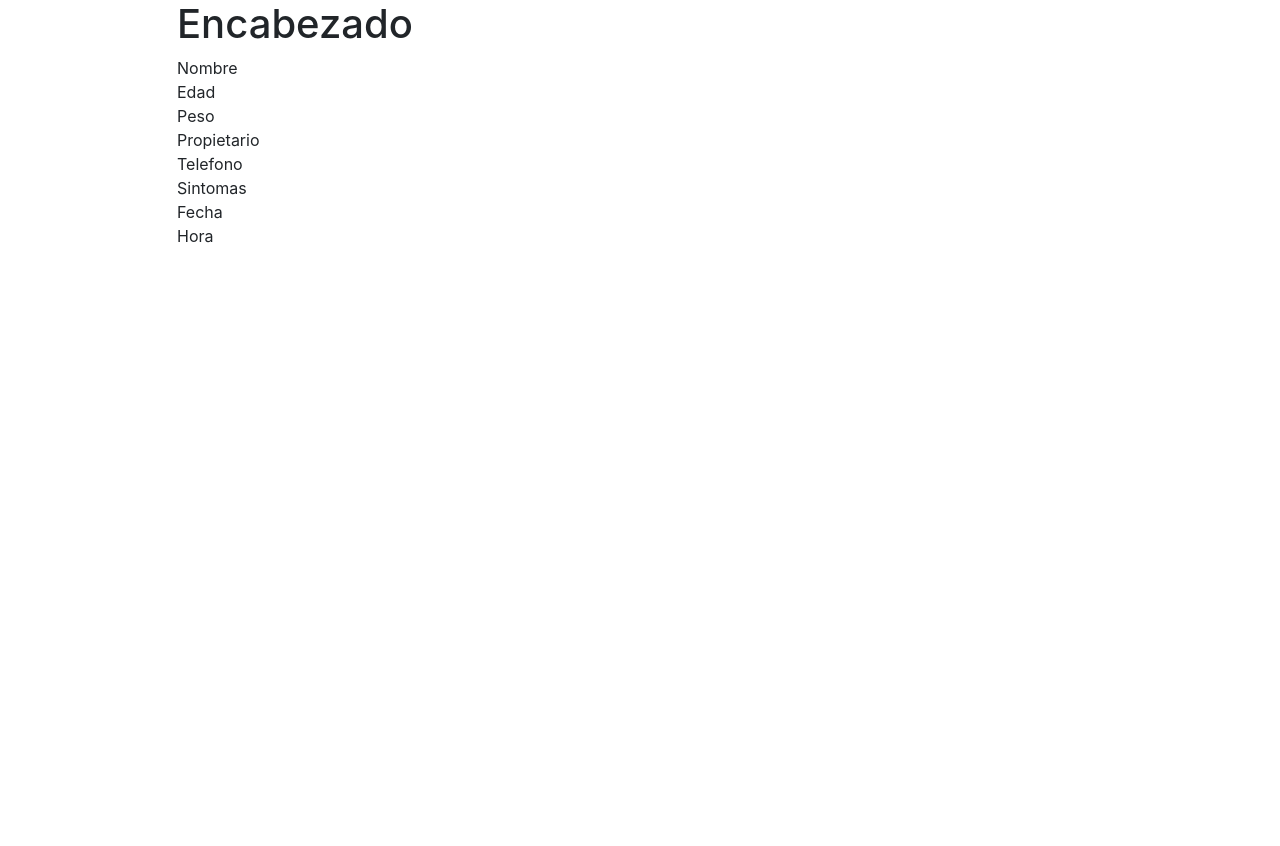
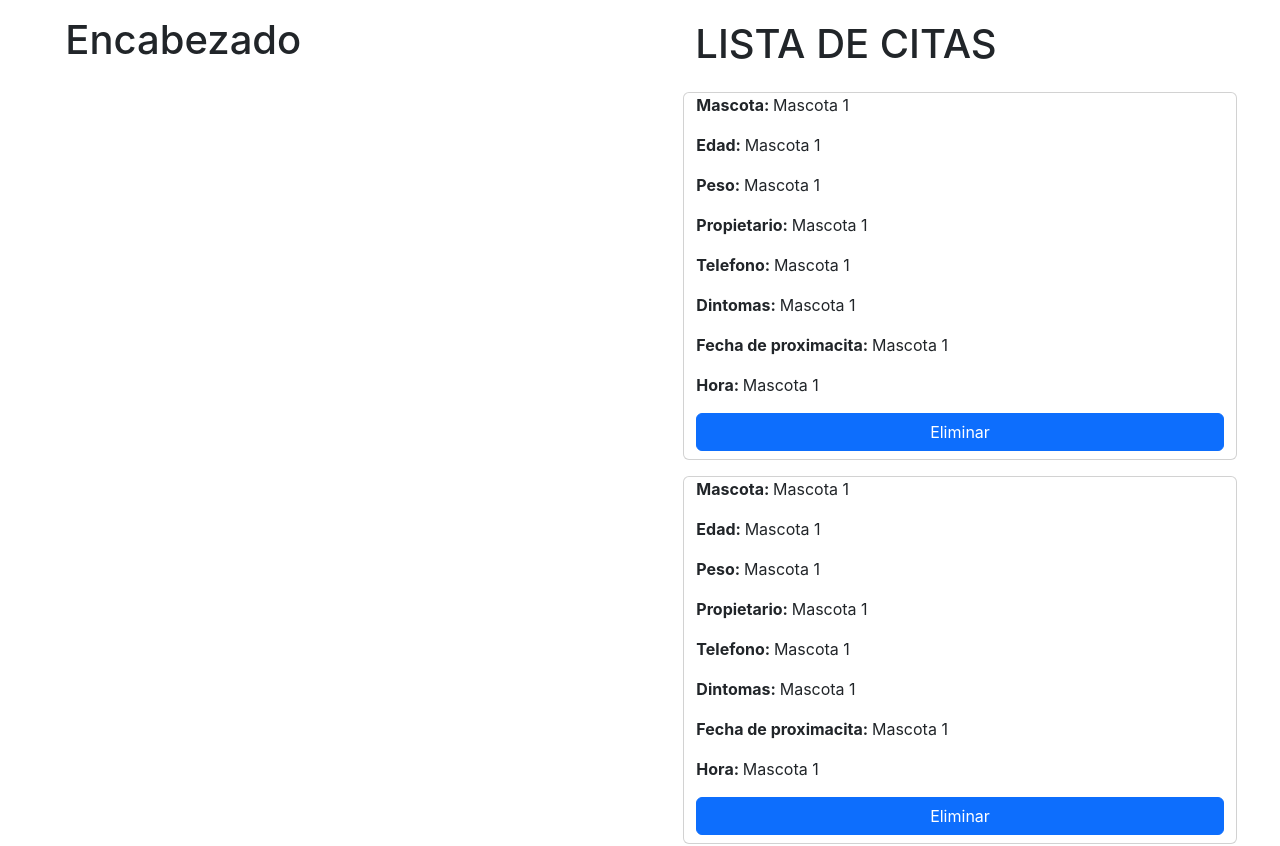
Before and after one commit to RhaFha/clinicaveterinaria, a React (Create React App) app: page / in a window 1280 px wide. Shown: the top 846 px of the page. Before the commit the page ends 800 px from the top, so only its background shows below. Built offline with nearby package versions, Linux system fonts and the light colour scheme; the HTML template or start-up script is replaced by a standard one.

Commit message:
Diseño de items de citas

```diff
--- a/src/App.js
+++ b/src/App.js
@@ -1,15 +1,60 @@
+import { useState } from "react";
+
 import Header from "./components/Header";
 import Items from "./components/Items";
 
 function App() {
 
-  const itemsd = [];
+  const [items, setItems] = useState([
+    {
+      id: 1,
+      name: 'Mascota 1',
+      age: 10,
+      weight: 2,
+      owner: 'Rafael Cerino Frias',
+      phone: '9932472145',
+      symptoms: 'asdasdasda',
+      date: '2014-08-21',
+      time: '10:41'
+  },
+  {
+    id: 2,
+    name: 'Mascota 1',
+    age: 10,
+    weight: 2,
+    owner: 'Rafael Cerino Frias',
+    phone: '9932472145',
+    symptoms: 'asdasdasda',
+    date: '2014-08-21',
+    time: '10:41'
+},
+{
+  id: 3,
+  name: 'Mascota 1',
+  age: 10,
+  weight: 2,
+  owner: 'Rafael Cerino Frias',
+  phone: '9932472145',
+  symptoms: 'asdasdasda',
+  date: '2014-08-21',
+  time: '10:41'
+}
+]);
 
   return (
-    <div className="container">
+    <div className="container-fluid mt-3">
       <div className="row justify-content-center">
-        <Header />
-        <Items />
+        <div className="col-12 col-md-6">
+          <Header />
+        </div>
+        <div className="col-12 col-md-5 g-1">
+          <div className="row mb-3">
+                  <h1>LISTA DE CITAS</h1>
+            </div>
+          <Items
+            items={items}
+          />
+        </div>
       </div>
     </div>
   );
--- /dev/null
+++ b/src/components/Item.jsx
@@ -0,0 +1,28 @@
+import React from 'react'
+
+const Item = (item) => {
+
+    let {id, name} = item.item;
+  return (
+    <div className="row mb-3" key={id}>
+    <div className="card" >
+            <p className="card-text"> <span className="fw-bold">Mascota: </span> {name}</p>
+            <p className="card-text"> <span className="fw-bold">Edad: </span>  {name}</p>
+            <p className="card-text"> <span className="fw-bold">Peso: </span>   {name}</p>
+            <p className="card-text"> <span className="fw-bold">Propietario: </span>   {name}</p>
+            <p className="card-text"> <span className="fw-bold">Telefono: </span>   {name}</p>
+            <p className="card-text"> <span className="fw-bold">Dintomas: </span>   {name}</p>
+            <p className="card-text"> <span className="fw-bold">Fecha de proximacita: </span>   {name}</p>
+            <p className="card-text"> <span className="fw-bold">Hora: </span>   {name}</p>
+            <div className="row mb-2">
+                <div class="d-grid gap-2">
+                    <button class="btn btn-primary" type="button">Eliminar</button>
+                </div>
+            </div>
+        </div>
+    </div>
+
+  )
+}
+
+export default Item
--- a/src/components/Items.jsx
+++ b/src/components/Items.jsx
@@ -1,50 +1,27 @@
-import React from 'react'
+import React from 'react';
 
-const Items = () => {
-  return (
-    <div className="col-sm-10">
-        <div className="row item">
-            <div className="col-12">
-                Nombre
-            </div>
-        </div>
-        <div className="row item">
-            <div className="col-12">
-                Edad
-            </div>
-        </div>
-        <div className="row item">
-            <div className="col-12">
-                Peso
-            </div>
-        </div>
-        <div className="row item">
-            <div className="col-12">
-                Propietario
-            </div>
-        </div>
-        <div className="row item">
-            <div className="col-12">
-                Telefono
-            </div>
-        </div>
-        <div className="row item">
-            <div className="col-12">
-                Sintomas
-            </div>
-        </div>
-        <div className="row item">
-            <div className="col-12">
-                Fecha
-            </div>
-        </div>
-        <div className="row item">
-            <div className="col-12">
-                Hora
-            </div>
-        </div>
-    </div>
-  )
+import Item from './Item';
+
+const Items = ({items}) => {
+    let display;
+
+    if(items){
+        display = items.map((x) => {
+
+          return (
+            <>
+             <Item item={x} key={x.id}/>
+            </>
+
+          );
+        });
+      }else{
+        display = "No hay citas registradas";
+      }
+
+
+      return <>{display}</>
+
 }
 
 export default Items;
```
